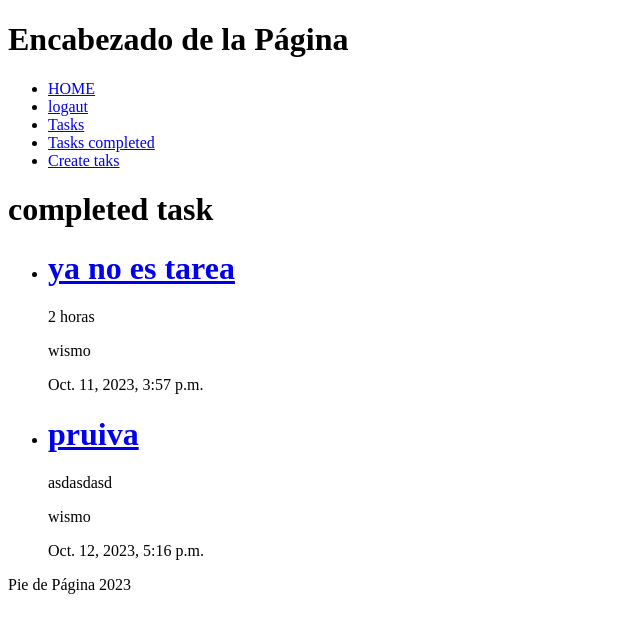
After one commit to wismo-s/djangocrud-todo, a Django app: page /tasks/completed in a window 1280 px wide. The commit adds this page. Shown: the top 633 px of the page, without its empty margins (0-640 px from the left). Run offline with Django 4.2, Linux system fonts and the light colour scheme; a user stored in the database is signed in; data comes from the database, SQL or seed files in the repository; both versions use the stored data as it was after the commit.

Commit message:
complete task

```diff
--- a/djtodocrud/settings.py
+++ b/djtodocrud/settings.py
@@ -117,6 +117,7 @@ USE_TZ = True
 # https://docs.djangoproject.com/en/4.2/howto/static-files/
 
 STATIC_URL = 'static/'
+LOGIN_URL = 'login/'
 
 # Default primary key field type
 # https://docs.djangoproject.com/en/4.2/ref/settings/#default-auto-field
--- /dev/null
+++ b/tasks/templates/completetask.html
@@ -0,0 +1,18 @@
+{% extends "layouts/body.html" %}
+{% block content %}
+    <h1>completed task</h1>
+    <ul>
+    {% for taks in task %}
+        <li>
+            {% if taks.important %}
+                <a href="{% url "taksDetail"  taks.id %}"><h1>{{taks.title}}</h1></a>
+            {% else %}
+                <a href="{% url "taksDetail"  taks.id %}"><h3>{{taks.title}}</h3></a>
+            {% endif %}
+            <p>{{taks.description}}</p>
+            <p>{{taks.user}}</p>
+            <p>{{taks.created}}</p>
+        </li>
+    {% endfor %}
+    </ul>
+{% endblock %}
--- a/tasks/templates/layouts/body.html
+++ b/tasks/templates/layouts/body.html
@@ -14,6 +14,7 @@
                 {% if user.is_authenticated %}
                     <li><a href="{% url "logout" %}">logaut</a></li>
                     <li><a href="{% url "tasks" %}">Tasks</a></li>
+                    <li><a href="{% url "listcompletetask" %}">Tasks completed</a></li>
                     <li><a href="{% url "createTaks" %}">Create taks</a></li>
                 {% else %}
                     <li><a href="{% url "singup" %}">SING UP</a></li>
--- a/tasks/urls.py
+++ b/tasks/urls.py
@@ -10,5 +10,6 @@ urlpatterns = [
     path('tasks/create/', views.createTask, name='createTaks'),
     path('tasks/<int:task_id>/', views.tasksdetail, name='taksDetail'),
     path('tasks/<int:task_id>/complete', views.completetask, name='taksCompleted'),
-    path('tasks/<int:task_id>/delete', views.deletetask, name='taksDelete')
+    path('tasks/<int:task_id>/delete', views.deletetask, name='taksDelete'),
+    path('tasks/completed', views.listcompletetask, name='listcompletetask')
 ]
--- a/tasks/views.py
+++ b/tasks/views.py
@@ -6,6 +6,7 @@ from django.db import IntegrityError
 from .forms import TaskForm
 from .models import Task
 from django.utils import timezone
+from django.contrib.auth.decorators import login_required
 
 # Create your views here.
 
@@ -34,11 +35,12 @@ def singup(request):
         return render(request, 'singup.html', {
             'form': UserCreationForm
         })
-
+@login_required
 def tasks(request):
     taks = Task.objects.filter(user = request.user)
     return render(request, 'tasks.html', { 'tasks':  taks })
 
+@login_required
 def singout(request):
     logout(request)
     return redirect('singup')
@@ -53,7 +55,7 @@ def lognin(request):
 
         login(request, user)
         return redirect('tasks')
-
+@login_required
 def createTask(request):
     if request.method == 'GET':
         return render(request, 'create_taks.html', {
@@ -72,6 +74,8 @@ def createTask(request):
                 'form': TaskForm,
                 'error': "pase un dato correcto"
             })
+
+@login_required
 def tasksdetail(request, task_id):
     taks = get_object_or_404(Task, pk=task_id, user=request.user)
     form = TaskForm(instance=taks)
@@ -85,15 +89,22 @@ def tasksdetail(request, task_id):
         except ValueError:
             return render(request, 'taks_detail.html', { 'task': taks, 'form': form, 'error': "datos invalidos"})
 
+@login_required
 def completetask(request, task_id):
     task = get_object_or_404(Task, pk=task_id, user=request.user)
     if request.method == 'POST':
-        task.datecompleted == timezone.now()
+        task.datecompleted = timezone.now()
         task.save()
         return redirect('tasks')
 
+@login_required
 def deletetask(request, task_id):
     task = get_object_or_404(Task, pk=task_id, user=request.user)
     if request.method == 'POST':
         task.delete()
         return redirect('tasks')
+
+@login_required
+def listcompletetask(request):
+    task = Task.objects.filter(user = request.user, datecompleted__isnull=False)
+    return render(request, 'completetask.html', { 'task': task })
```
Also changed, not shown: db.sqlite3.
